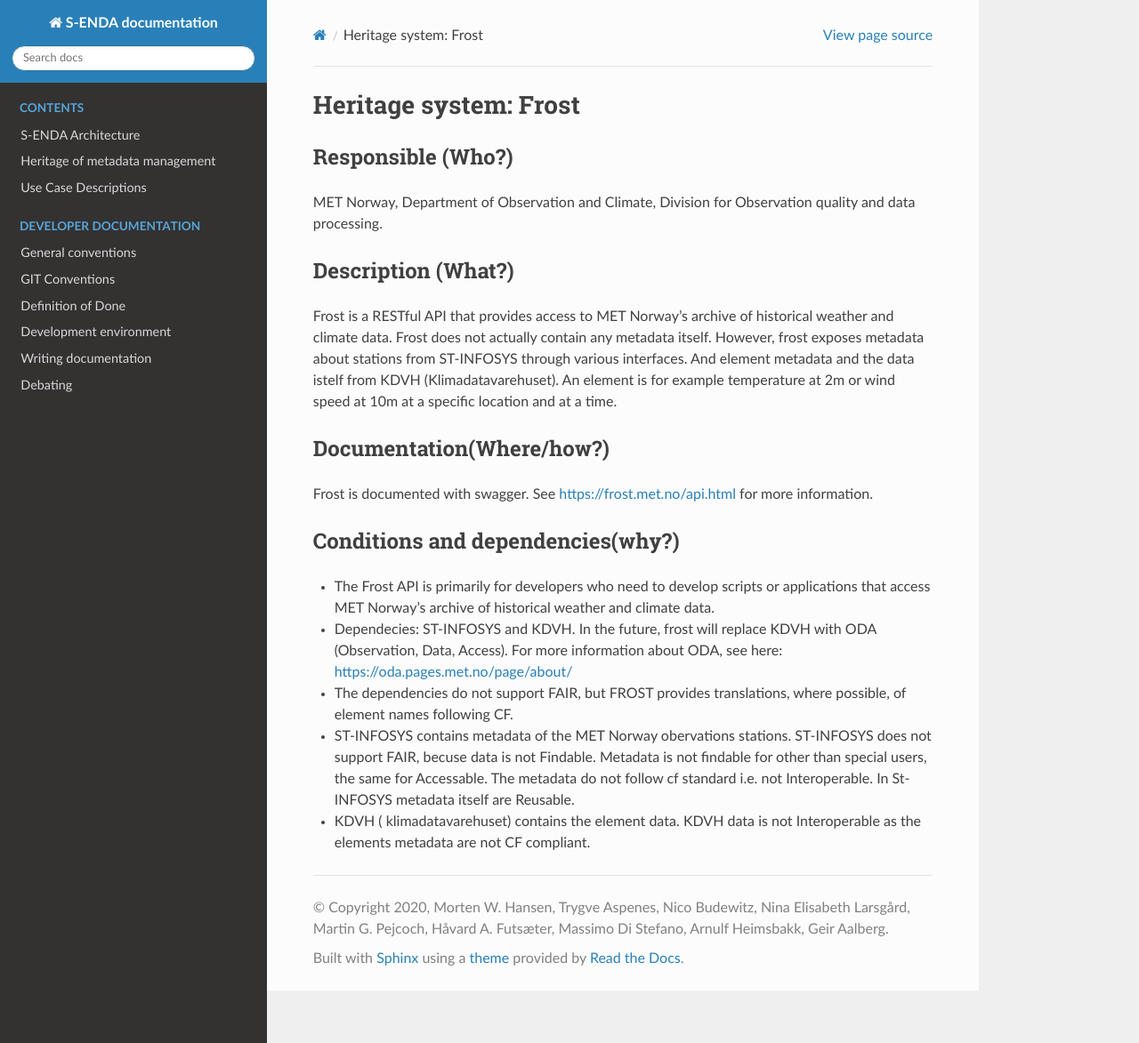
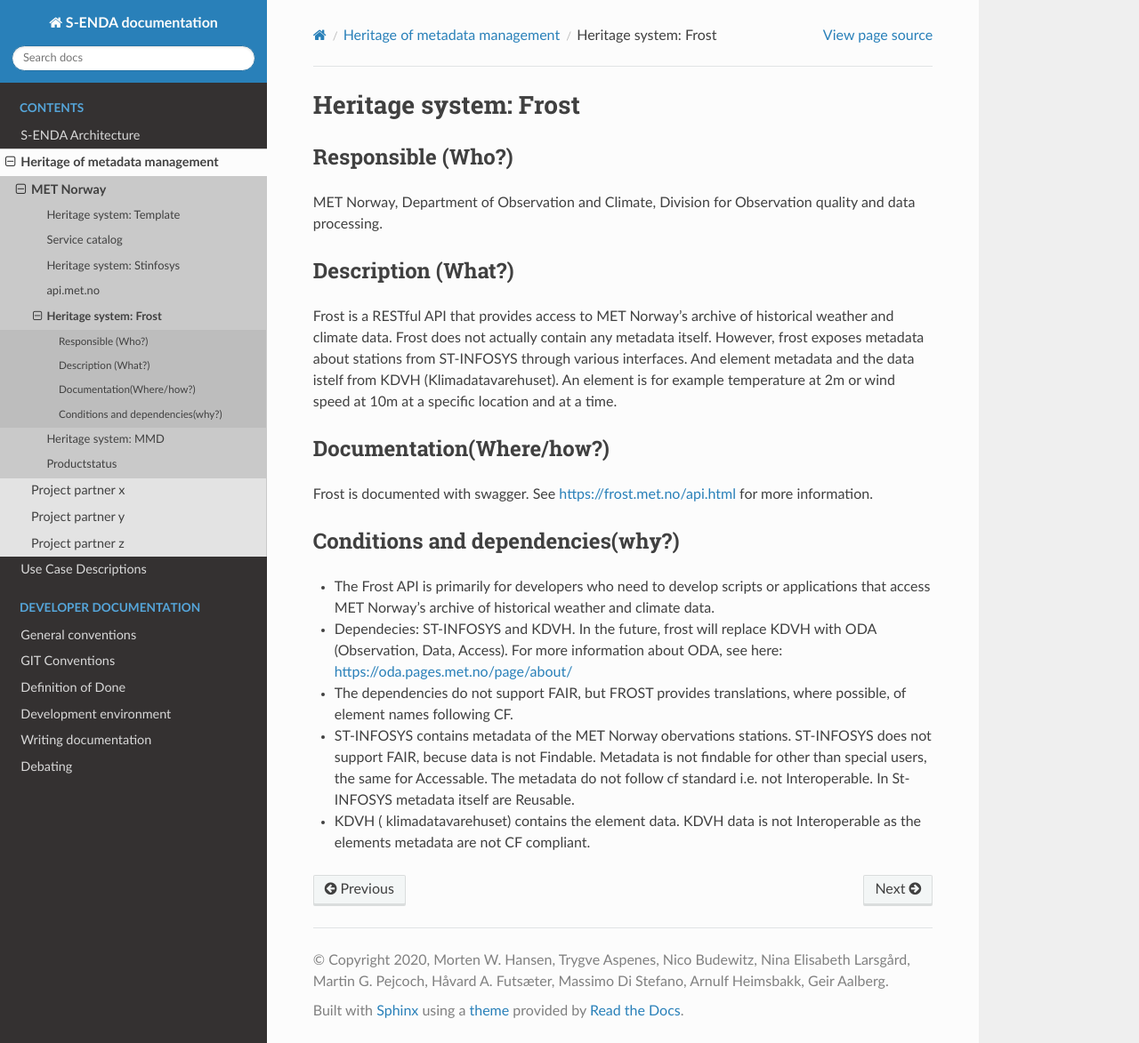
Before and after one commit to metno/S-ENDA-documentation, a Sphinx documentation site: the page built from source/frost.rst, in a window 1280 px wide and 1173 px high. Shown: the whole window at 89% size. Built offline with Sphinx 7.4.7 and the Read the Docs theme 2.0.0, drawn with Linux system fonts in a browser that asks for light colours; pages that are not in the unit, such as notebooks, are missing from menus; some of the changed lines change nothing that is shown.

Commit message:
#64: reverted file metadata_management_heritage.rst to the correct version (from master)

```diff
--- a/source/metadata_management_heritage.rst
+++ b/source/metadata_management_heritage.rst
@@ -9,44 +9,12 @@
    :caption: Contents
 
    meta_heritage_template
-
-
-Service catalog
-^^^^^^^^^^^^^^^
-
-TODO: write or link to documentation about the service catalog.
-
-Stinfosys
-^^^^^^^^^^^^^^^
-
-.. toctree::
-   :maxdepth: 1
-
-   meta_heritage_stinfosys
-
-api.met.no
-^^^^^^^^^^^
-
-TODO: write or link to documentation about api.met.no.
-
-Frost
-^^^^^
-
-TODO: write or link to documentation about frost.
-
-MET Norway discovery and configuration metadata standard (MMD)
-^^^^^^^^^^^^^^^^^^^^^^^^^^^^^^^^^^^^^^^^^^^^^^^^^^^^^^^^^^^^^^^
-
-.. toctree::
-   :maxdepth: 1
-
-   meta_heritage_MMD
-
-
-Productstatus
-^^^^^^^^^^^^^^
-
-TODO: write or link to documentation about product status.
+   service_catalog
+   stinfosys
+   api.met.no
+   frost
+   mmd
+   productstatus
 
 Project partner x
 ==================
```
